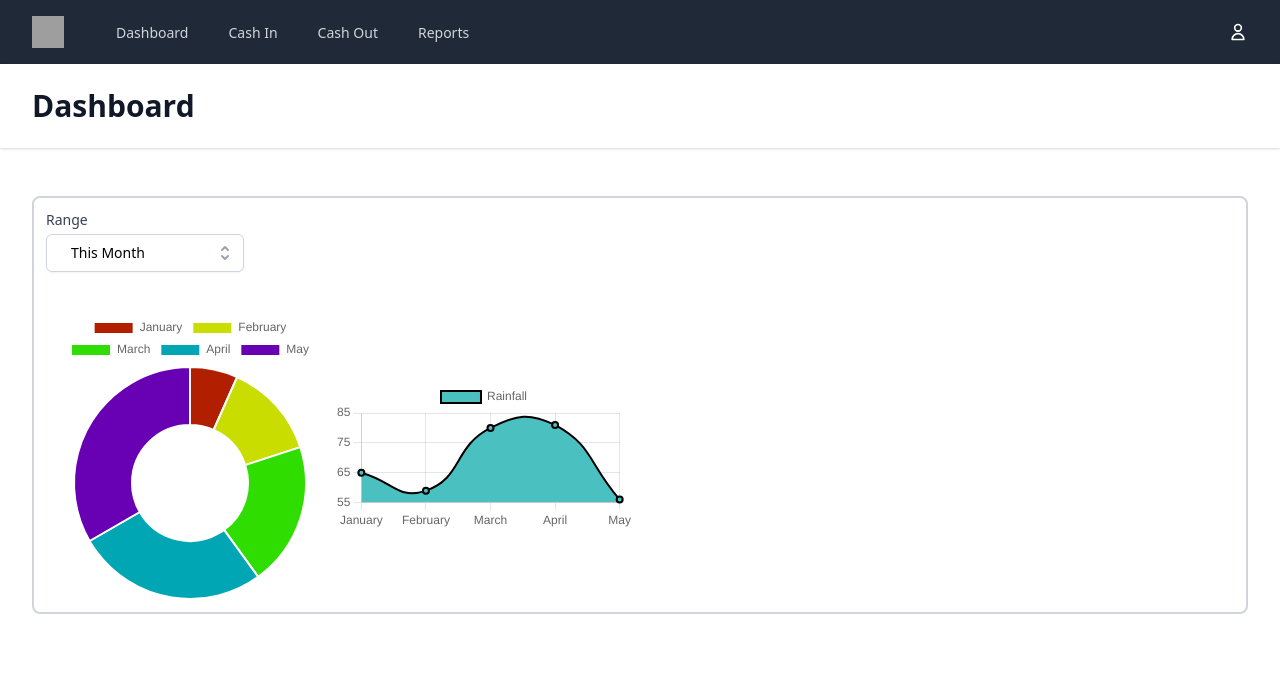
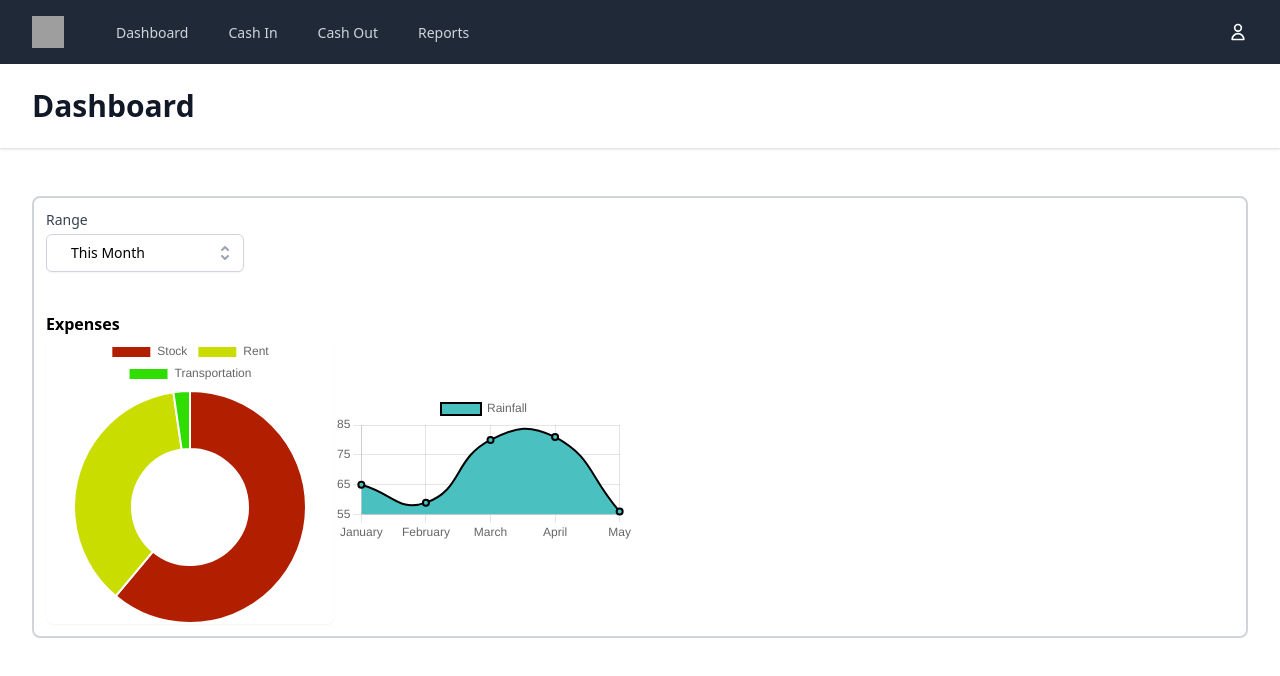
Before and after one commit to qiuyixianq/icp-app, a React (Create React App) app: page /dashboard in a window 1280 px wide. Shown: the top 676 px of the page. Built offline with nearby package versions, Linux system fonts and the light colour scheme; grey boxes are pictures that could not be loaded.

Commit message:
Refactor chart in jsx & first algo for unrange pie chart

```diff
--- a/src/app/store.js
+++ b/src/app/store.js
@@ -9,10 +9,8 @@ export const store = configureStore({
   reducer: {
     navBar: navBarReducer,
     balance: balanceReducer,
-    cashFlow: {
-      category: categoryReducer,
-      cashIn: cashInReducer,
-      cashOut: cashOutReducer,
-    },
+    category: categoryReducer,
+    cashIn: cashInReducer,
+    cashOut: cashOutReducer,
   },
 });
--- a/src/components/CashOut/cashOutDataEg.js
+++ b/src/components/CashOut/cashOutDataEg.js
@@ -35,7 +35,7 @@ export const cashOutData = [
         category: 'Transportation',
         reference: 'grab fee for work',
         detail: '',
-        amount: 50,
+        amount: 150,
         date: new Date(2021, 7, 21, 14, 0, 0, 0)
     },
     {
--- a/src/components/Dashboard/Dashboard.jsx
+++ b/src/components/Dashboard/Dashboard.jsx
@@ -1,52 +1,14 @@
 import React, { useState } from 'react';
-import { Line, Doughnut } from 'react-chartjs-2';
 import { Range } from './Range';
-
+import { PieChart } from './PieChart';
+import { LineChart } from './LineChart';
 
 const rangeList = ['This Month', 'Last Month', 'Last Three Month'];
 
-const pieState = {
-    labels: ['January', 'February', 'March','April', 'May'],
-    datasets: [
-        {
-            label: 'Rainfall',
-            backgroundColor: [
-                '#B21F00',
-                '#C9DE00',
-                '#2FDE00',
-                '#00A6B4',
-                '#6800B4'
-            ],
-            hoverBackgroundColor: [
-                '#501800',
-                '#4B5000',
-                '#175000',
-                '#003350',
-                '#35014F'
-            ],
-            data: [1, 2, 3, 4, 5]
-        }
-    ]
-}
-
-const lineState = {
-    labels: ['January', 'February', 'March','April', 'May'],
-    datasets: [
-        {
-            label: 'Rainfall',
-            fill: true,
-            lineTension: 0.5,
-            backgroundColor: 'rgba(75,192,192,1)',
-            borderColor: 'rgba(0,0,0,1)',
-            borderWidth: 2,
-            data: [65, 59, 80, 81, 56]
-        }
-    ]
-}
-
 
 export const Dashboard = () => {
-    const [selected, setSelected] = useState(rangeList[0]);
+    const [range, setRange] = useState(rangeList[0]);
+    console.log('range is ', range);
 
     return (
         <div>
@@ -61,45 +23,13 @@ export const Dashboard = () => {
                     {/* Replace with your content */}
                     <div className="px-4 py-6 sm:px-0">
                         <div className="border-2 border-gray-300 rounded-lg p-3" >
-                            <Range onRangeChange={setSelected} range={selected} />
+                            <Range onRangeChange={setRange} range={range} />
 
 
                             <div className="flex mt-10 items-center">
-                                <div className="h-72 w-72 ">
-                                    <Doughnut
-                                        data={pieState}
-                                        options={{
-                                            title: {
-                                                display: true,
-                                                text: 'Average Rainfall per month',
-                                                fontSize: 20
-                                            },
-                                            legend: {
-                                                display: true,
-                                                position: 'right'
-                                            },
+                                <PieChart />
 
-                                        }}
-                                    />
-                                </div>
-
-
-                                <div>
-                                    <Line
-                                        data={lineState}
-                                        options={{
-                                            title: {
-                                                display: true,
-                                                text: 'Average Rainfall per month',
-                                                fontSize: 20
-                                            },
-                                            legend: {
-                                                display: true,
-                                                position: 'right'
-                                            }
-                                        }}
-                                    />
-                                </div>
+                                <LineChart />
                             </div>
                         </div>
                     </div>
--- /dev/null
+++ b/src/components/Dashboard/LineChart.jsx
@@ -0,0 +1,38 @@
+import React from 'react';
+import { Line } from 'react-chartjs-2';
+
+const lineState = {
+    labels: ['January', 'February', 'March','April', 'May'],
+    datasets: [
+        {
+            label: 'Rainfall',
+            fill: true,
+            lineTension: 0.5,
+            backgroundColor: 'rgba(75,192,192,1)',
+            borderColor: 'rgba(0,0,0,1)',
+            borderWidth: 2,
+            data: [65, 59, 80, 81, 56]
+        }
+    ]
+}
+
+export const LineChart = () => {
+    return (
+        <div>
+            <Line
+                data={lineState}
+                options={{
+                    title: {
+                        display: true,
+                        text: 'Average Rainfall per month',
+                        fontSize: 20
+                    },
+                    legend: {
+                        display: true,
+                        position: 'right'
+                    }
+                }}
+            />
+        </div>
+    )
+}
--- /dev/null
+++ b/src/components/Dashboard/PieChart.jsx
@@ -0,0 +1,64 @@
+import React from 'react';
+import { Doughnut } from 'react-chartjs-2';
+import { useSelector } from 'react-redux';
+import { cashOutData } from '../CashOut/cashOutDataEg';
+
+
+const backgroundColor = ['#B21F00', '#C9DE00', '#2FDE00', '#00A6B4', '#6800B4'];
+const hoverBackgroundColor = ['#501800', '#4B5000', '#175000', '#003350', '#35014F'];
+
+export const PieChart = () => {
+    const { cashOutCategory } = useSelector(state => state.category);
+
+    //filter data
+    const filterData = () => {
+        let data = [];
+
+        for(let i = 0; i < cashOutCategory.length; i++ ){
+            let groupData = cashOutData.filter(el => el.category === cashOutCategory[i]);
+            let amountSum = 0;
+            for(let j = 0; j < groupData.length; j++){
+                amountSum += groupData[j].amount;
+            }
+            data.push(amountSum);
+        }
+        return data;
+    }
+
+    //pie data
+    const pieState = {
+        labels: cashOutCategory,
+        datasets: [{
+            label: 'Expenses',
+            backgroundColor,
+            hoverBackgroundColor,
+            data: filterData()
+        }]
+    }
+
+    //main render
+    return (
+        <div>
+            <h3 className="font-bold">Expenses</h3>
+
+            <div className="h-72 w-72 shadow-sm rounded-lg hover:shadow-lg transition-shadow ">
+                <Doughnut
+                    data={pieState}
+                    options={{
+                        title: {
+                            display: true,
+                            text: 'Average Rainfall per month',
+                            fontSize: 20
+                        },
+                        legend: {
+                            display: true,
+                            position: 'right'
+                        }
+                    }}
+                />
+            </div>
+        </div>
+    );
+
+
+}
--- a/src/components/Dashboard/Range.jsx
+++ b/src/components/Dashboard/Range.jsx
@@ -1,5 +1,5 @@
 /* This example requires Tailwind CSS v2.0+ */
-import { Fragment, useState } from 'react'
+import { Fragment } from 'react'
 import { Listbox, Transition } from '@headlessui/react'
 import { CheckIcon, SelectorIcon } from '@heroicons/react/solid'
 
```
